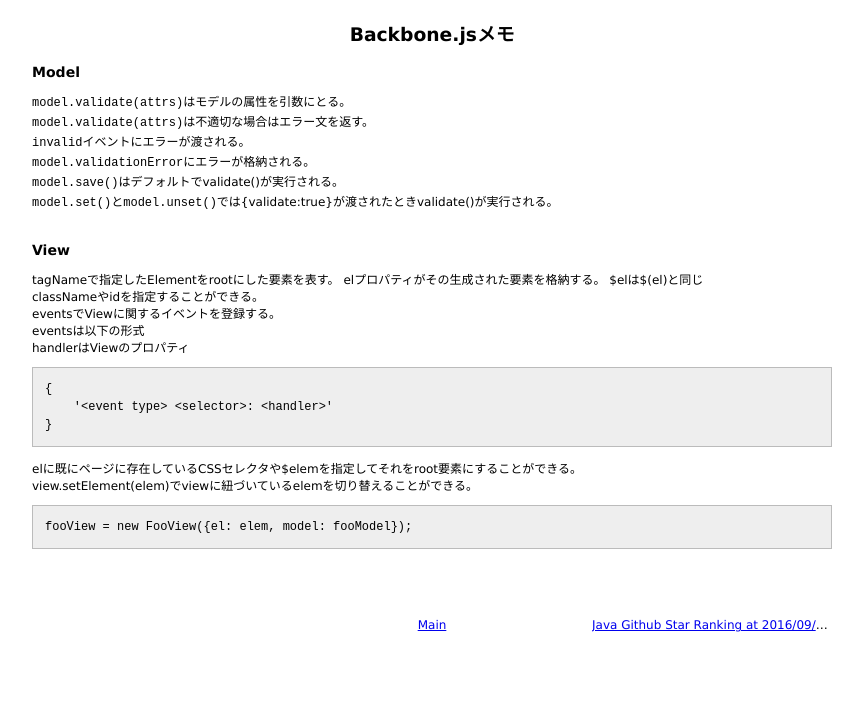
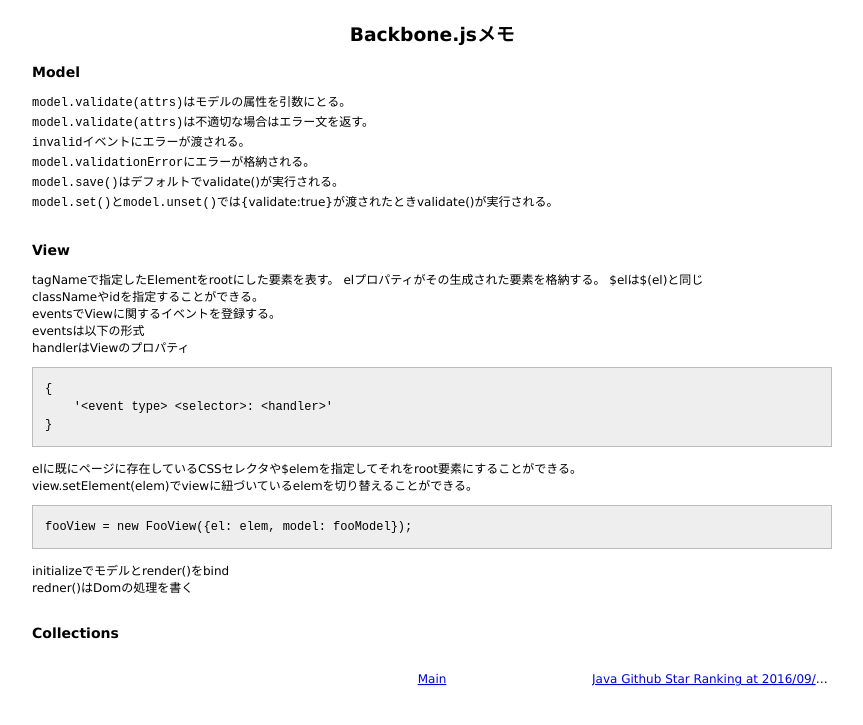
Before and after one commit to 38elements/38elements.github.com, a Jekyll site: the page built from _posts/2016-09-07-backbonejs.md, in a window 1280 px wide. Shown: the top 725 px of the page, without its empty margins (208-1071 px from the left). Built offline with Jekyll 4.4.1, drawn with Linux system fonts in a browser that asks for light colours.

Commit message:
Update 2016-09-07-backbonejs.md

````diff
--- a/_posts/2016-09-07-backbonejs.md
+++ b/_posts/2016-09-07-backbonejs.md
@@ -34,4 +34,8 @@ view.setElement(elem)でviewに紐づいているelemを切り替えることが
 fooView = new FooView({el: elem, model: fooModel});
 ```
 
+initializeでモデルとrender()をbind
+redner()はDomの処理を書く
 <br>
+
+### Collections
````
